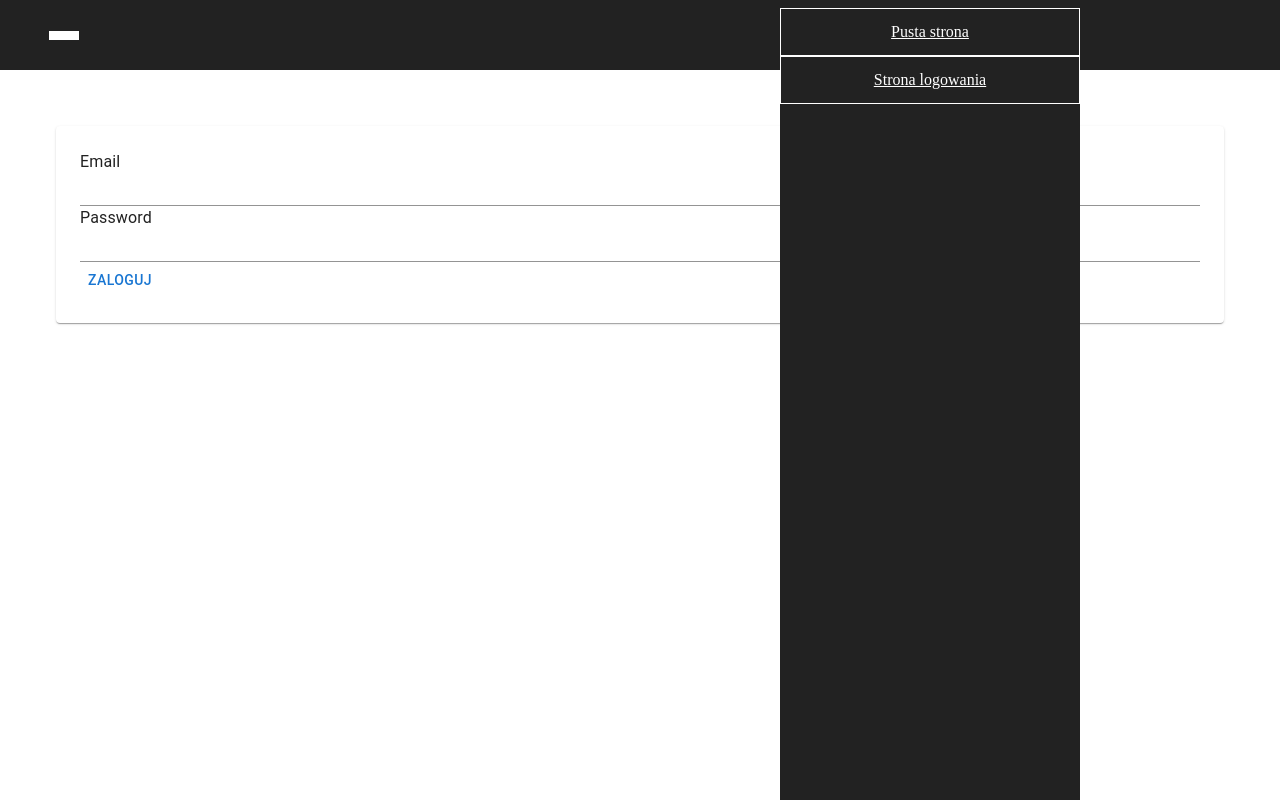
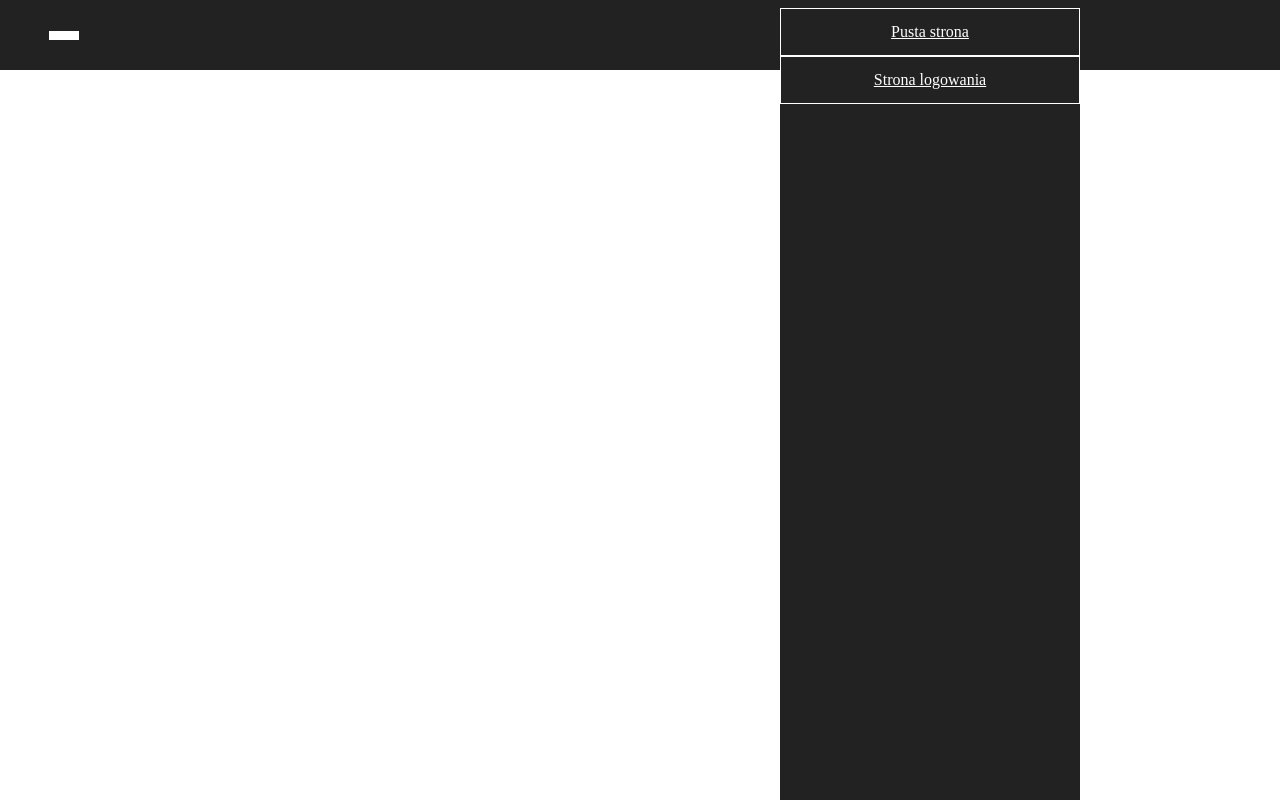
Before and after one commit to doman89/hack-yeah-22-frontend-base, a React app: page / in a window 1280 px wide. Built offline with nearby package versions, Linux system fonts and the light colour scheme.

Commit message:
feat: set login page as defualt route

```diff
--- a/src/App.tsx
+++ b/src/App.tsx
@@ -42,7 +42,7 @@ export const App = () => (
           </SideMenuProvider>
           <Content>
             <Routes>
-              <Route element={<LoginPage />} path="/" />
+              <Route element={<LoginPage />} path="/login" />
             </Routes>
           </Content>
         </Layout>
```
